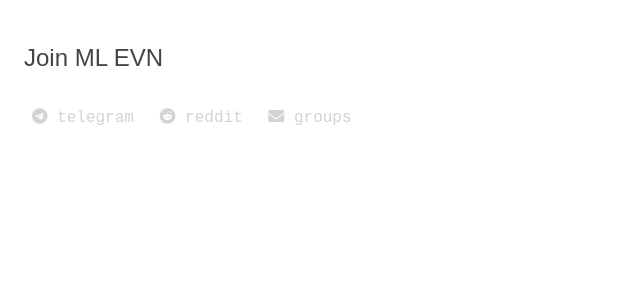
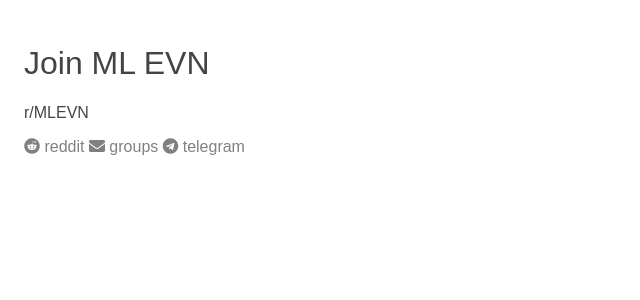
Before and after one commit to MLEVN/mlevn.github.io, a Jekyll site: the page built from join/index.md, in a window 1280 px wide. Shown: the top 300 px of the page, without its empty margins (0-640 px from the left). Built offline with Jekyll 4.4.1, drawn with Linux system fonts in a browser that asks for light colours; nearby versions of some CDN libraries; our own code applies the rules of GitHub Pages for plain Markdown files.

Commit message:
Update index.md

```diff
--- a/join/index.md
+++ b/join/index.md
@@ -1,20 +1,22 @@
----
-title: Join ML EVN
----
+# Join ML EVN
 
-## Join ML EVN
+r/MLEVN
 
-<div class="links_container">
-  <a class="links">
+
+<div>
+
+  <a target="_blank" href="https://www.reddit.com/r/MLEVN/">
+    <i class="fab fa-reddit"></i>
+    reddit
+  </a>
+
+  <a target="_blank" href="https://groups.google.com/forum/#!forum/mlevn">
+    <i class="fas fa-envelope"></i>
+    groups
+  </a>
+
+  <a>
     <i class="fab fa-telegram"></i>
     telegram
   </a>
-  <a class="links" target="_blank" href="https://www.reddit.com/r/MLEVN/">
-    <i class="fab fa-reddit"></i>
-    reddit
-  </a>
-  <a class="links" target="_blank" href="https://groups.google.com/forum/#!forum/mlevn">
-    <i class="fas fa-envelope"></i>
-    groups
-  </a>
 </div>
```
